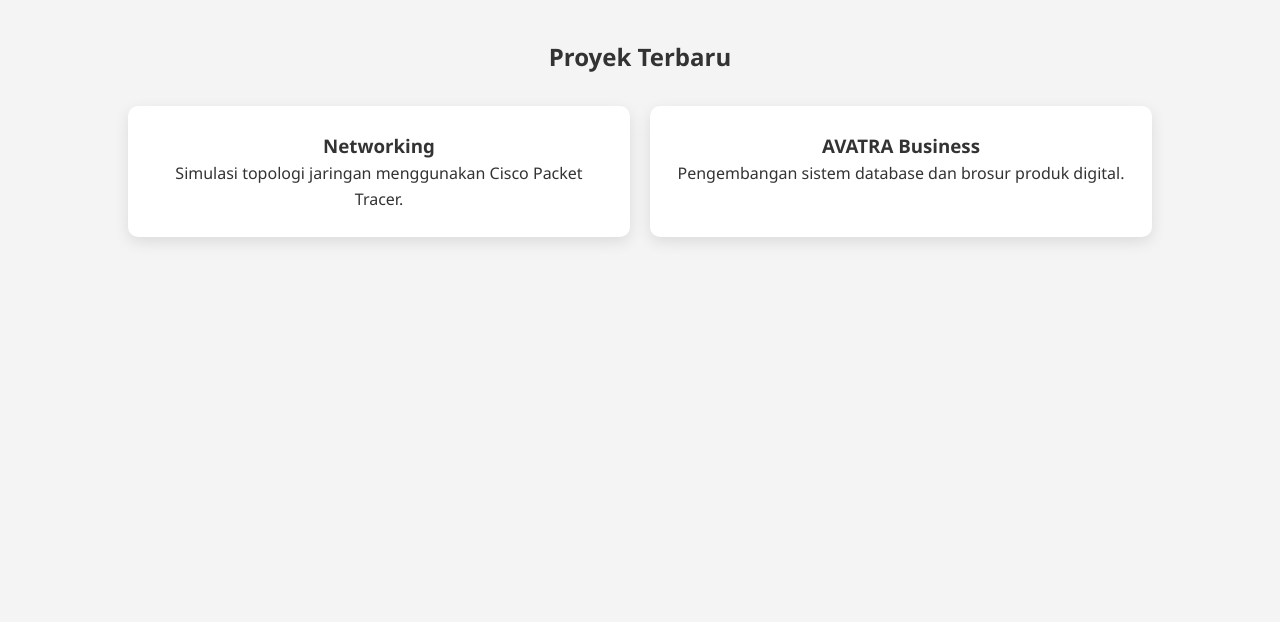
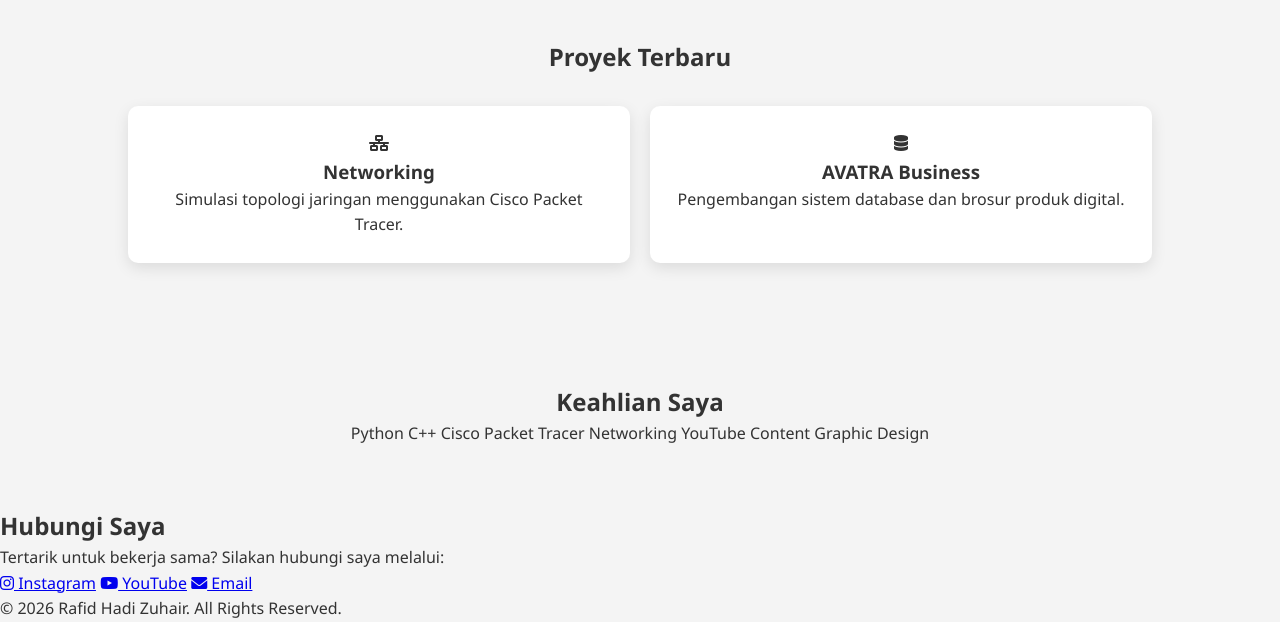
Before and after one commit to rafidhadizuhair/rafidhadizuhair.github.io, a plain HTML site: page index.html in a window 1280 px wide. Shown: the part 803-1425 px from the top of the page. Before the commit the page ends 1100 px from the top, so only its background shows below. Drawn offline with Linux system fonts and the light colour scheme.

Commit message:
Update index.html

```diff
--- a/index.html
+++ b/index.html
@@ -13,13 +13,11 @@
         <div class="logo">
             <i class="fas fa-code"></i> PORTFOLIO <span class="status-dot"></span>
         </div>
-
         <div class="menu-toggle" id="mobile-menu">
             <span></span>
             <span></span>
             <span></span>
         </div>
-
         <ul id="nav-list">
             <li><a href="#home">Home</a></li>
             <li><a href="#proyek">Proyek</a></li>
@@ -30,7 +28,7 @@
 
     <header id="home">
         <div class="header-content">
-            <img src="foto-kamu.jpg" alt="Rafid Hadi Zuhair" class="profile-img">
+            <img src="foto-kamu.jpg" alt="Rafid" class="profile-img">
             <h1>Halo, Saya <span>Rafid Hadi Zuhair</span></h1>
             <p>IT Enthusiast | Content Creator | Networking & Programming</p>
             <a href="#proyek" class="btn">Lihat Karya</a>
@@ -41,16 +39,54 @@
         <h2>Proyek Terbaru</h2>
         <div class="project-grid">
             <div class="project-card">
+                <i class="fas fa-network-wired"></i>
                 <h3>Networking</h3>
                 <p>Simulasi topologi jaringan menggunakan Cisco Packet Tracer.</p>
             </div>
             <div class="project-card">
+                <i class="fas fa-database"></i>
                 <h3>AVATRA Business</h3>
                 <p>Pengembangan sistem database dan brosur produk digital.</p>
             </div>
         </div>
     </section>
 
-    <script src="script.js"></script>
+    <section id="skills" class="skills-section">
+        <h2>Keahlian Saya</h2>
+        <div class="skills-list">
+            <span>Python</span>
+            <span>C++</span>
+            <span>Cisco Packet Tracer</span>
+            <span>Networking</span>
+            <span>YouTube Content</span>
+            <span>Graphic Design</span>
+        </div>
+    </section>
+
+    <footer id="kontak">
+        <h2>Hubungi Saya</h2>
+        <p>Tertarik untuk bekerja sama? Silakan hubungi saya melalui:</p>
+        <div class="contact-links">
+            <a href="#"><i class="fab fa-instagram"></i> Instagram</a>
+            <a href="#"><i class="fab fa-youtube"></i> YouTube</a>
+            <a href="mailto:emailanda@gmail.com"><i class="fas fa-envelope"></i> Email</a>
+        </div>
+        <p class="copyright">&copy; 2026 Rafid Hadi Zuhair. All Rights Reserved.</p>
+    </footer>
+
+    <script>
+        const menuToggle = document.getElementById('mobile-menu');
+        const navList = document.getElementById('nav-list');
+
+        menuToggle.addEventListener('click', () => {
+            navList.classList.toggle('active');
+        });
+
+        document.querySelectorAll('nav ul li a').forEach(link => {
+            link.addEventListener('click', () => {
+                navList.classList.remove('active');
+            });
+        });
+    </script>
 </body>
 </html>
```
